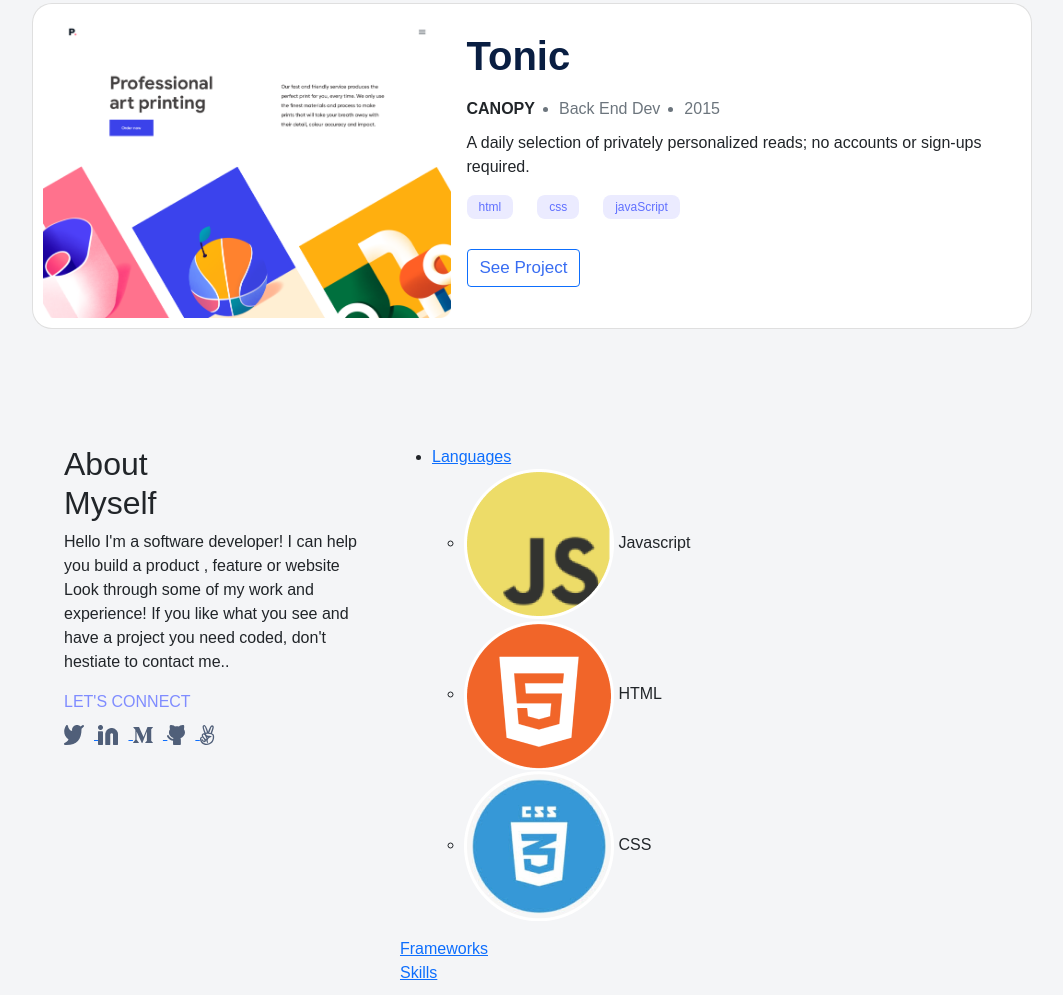
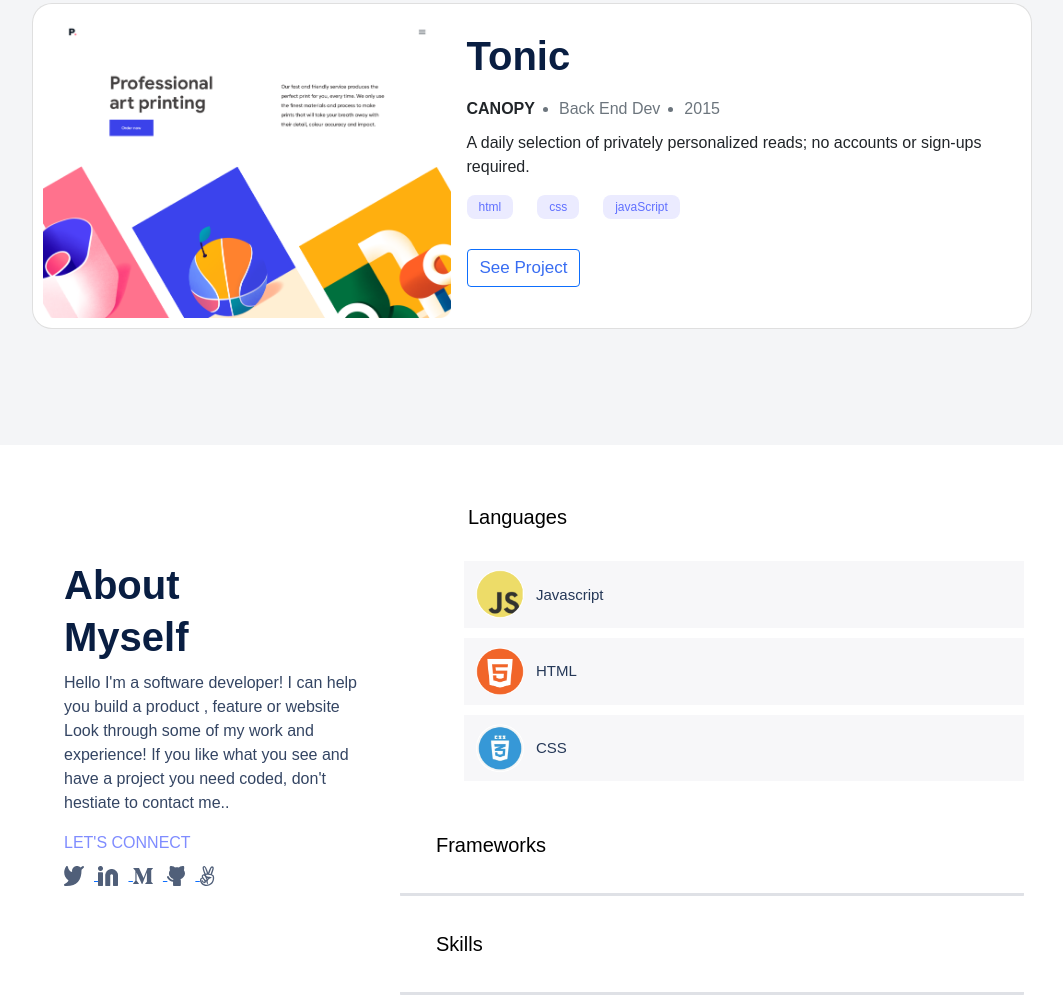
Before and after one commit to samuelmoiwa/Portfolio-bootstrap, a website: page index.html in a window 1280 px wide. Shown: the part 2214-3209 px from the top of the page, without its empty margins (108-1171 px from the left). Drawn offline with nearby package versions, Linux system fonts and the light colour scheme.

Commit message:
update style file

```diff
--- a/style.css
+++ b/style.css
@@ -148,3 +148,108 @@ body {
   border: 1px solid #7f8cff;
   color: #6070ff;
 }
+
+.about-title {
+  font-weight: 700;
+  font-size: 40px;
+  line-height: 52px;
+  padding-top: 114px;
+  padding-left: 0;
+  padding-right: 0;
+  color: #091e42;
+}
+
+.about-paragraph {
+  color: #344563;
+  font-size: 1rem;
+  line-height: 24px;
+  font-weight: 400;
+  width: 100%;
+}
+
+
+.accordion {
+  margin-top: 60px;
+}
+
+.accordion-container {
+  display: flex;
+  align-items: center;
+  justify-content: space-between;
+  width: 100%;
+  margin-bottom: 30px;
+}
+
+.accordion li {
+  list-style: none;
+}
+
+.skill--description {
+  font-size: 20px;
+  font-weight: 500;
+  line-height: 24px;
+  text-decoration: none;
+  color: black;
+}
+
+.skill--description-link {
+  text-decoration: none;
+  margin-left: 36px;
+}
+
+.skill {
+  display: flex;
+  align-items: center;
+  margin-bottom: 10px;
+  width: 100%;
+  height: 66.72px;
+  background-color: #f7f7f9;
+}
+
+.skill-image {
+  margin: 9px 12px 9.72px;
+  height: 48px;
+  width: 48px;
+  object-fit: cover;
+}
+
+.skill-name {
+  font-weight: 500;
+  font-size: 15px;
+  line-height: 20px;
+  color: #253858;
+}
+
+.chevron-icons {
+  cursor: pointer;
+  margin-right: 64px;
+}
+
+.frameworks-container,
+.skills-container {
+  width: 100%;
+  display: flex;
+  align-items: center;
+  justify-content: space-between;
+  border-bottom: solid;
+  border-radius: 0.7px;
+  border-color: #dfe1e6;
+}
+
+.framework--title-link,
+.skills--title-link {
+  text-decoration: none;
+  font-size: 20px;
+  font-weight: 500;
+  line-height: 24px;
+  color: black;
+  margin: 36px 36px;
+}
+
+.footer-background {
+  display: flex;
+  flex-direction: column;
+  width: 100%;
+  background-color: #fff;
+  border-top-right-radius: 50px;
+}
```
